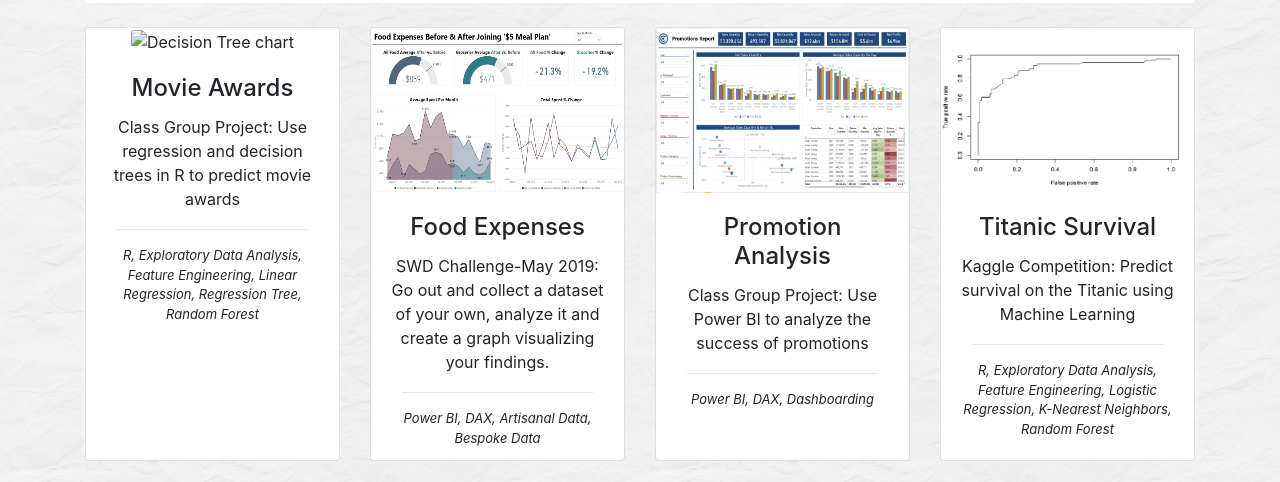
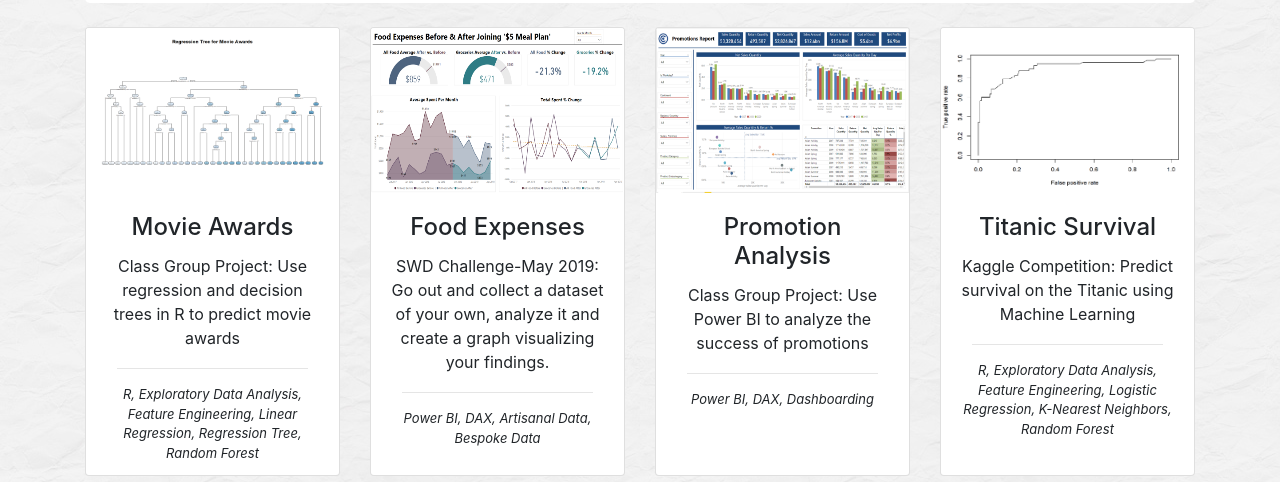
Before and after one commit to catrwilliams/catrwilliams.github.io, a website: page index.html in a window 1280 px wide. Shown: the part 266-748 px from the top of the page. Drawn offline with Linux system fonts and the light colour scheme.

Commit message:
fixed issue with image code

```diff
--- a/index.html
+++ b/index.html
@@ -94,7 +94,7 @@
       <div class="col-lg-3 col-md-6 mb-4">
         <div class="card h-100">
           <a href="movie-awards.html">
-              <img class="card-img-top" src"images/CatherineWilliams+Other-Movie_Awards.png" alt="Decision Tree chart">
+              <img class="card-img-top" src="images/CatherineWilliams+Other-Movie_Awards.png" alt="Decision Tree chart">
               <div class="card-body">
                 <h4 class="card-title">Movie Awards</h4>
                 <p class="card-text">Class Group Project: Use regression and decision trees in R to predict movie awards</p>
```
